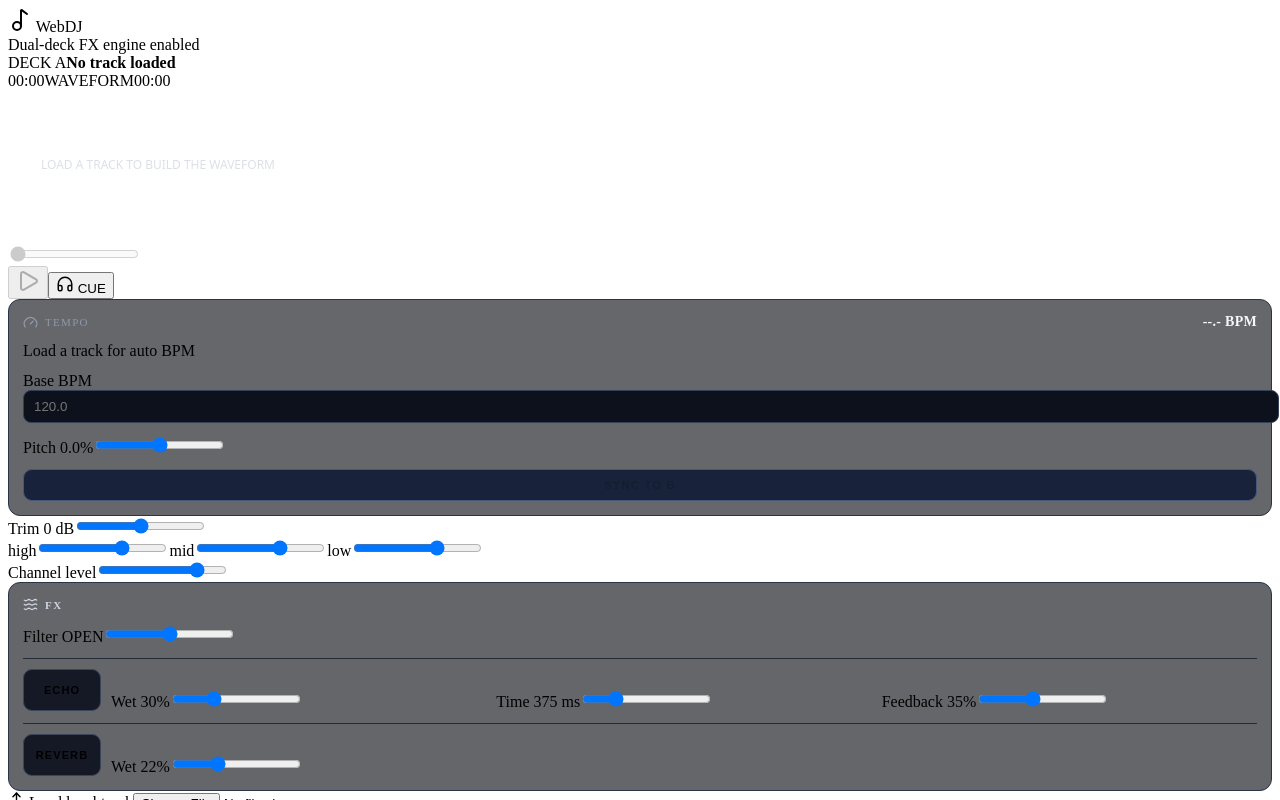
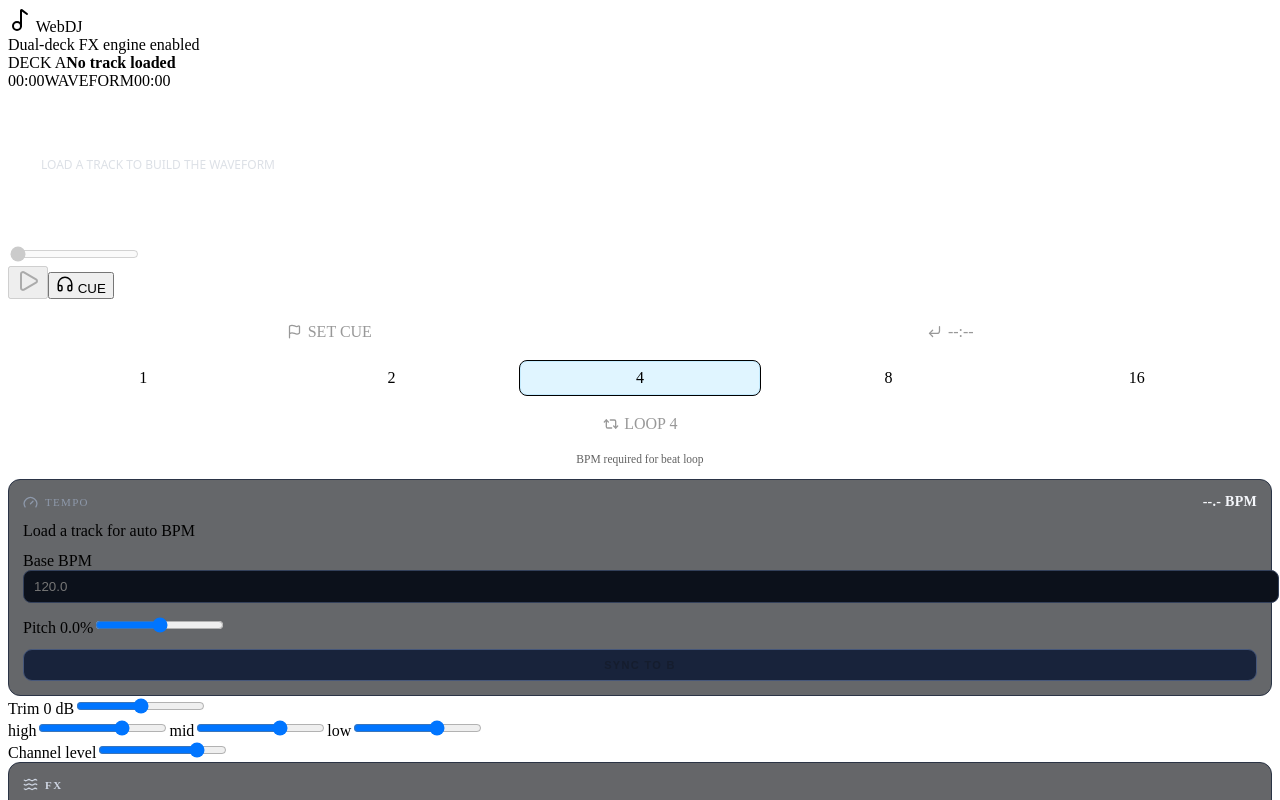
Before and after one commit to ShurexBRT/WebDJ, a React (Vite) app: page / in a window 1280 px wide. Shown: the top 800 px of the page. Built offline with nearby package versions, Linux system fonts and the light colour scheme; the HTML template or start-up script is replaced by a standard one.

Commit message:
Integrate cue point and loop controls into decks

```diff
--- a/src/features/deck/Deck.tsx
+++ b/src/features/deck/Deck.tsx
@@ -4,6 +4,7 @@ import { getAudioEngine } from '../../audio/AudioEngine'
 import { analyzeFileBpm } from '../../audio/bpmAnalysis'
 import { formatTime, progressFromTime, timeFromProgress } from '../../audio/transport'
 import { decodeWaveform } from '../../audio/waveform'
+import { CueLoopControls } from '../../components/CueLoopControls'
 import { EffectsPanel } from '../../components/EffectsPanel'
 import { LevelMeter } from '../../components/LevelMeter'
 import { TempoControls } from '../../components/TempoControls'
@@ -95,6 +96,7 @@ export function Deck({ side }: { side: DeckId }) {
         <button className="transport-button" onClick={togglePlayback} disabled={!deck.trackName} aria-label={`${deck.isPlaying ? 'Pause' : 'Play'} deck ${side}`}>{deck.isPlaying ? <Pause /> : <Play />}</button>
         <button className={`cue-button${deck.cueEnabled ? ' active' : ''}`} onClick={async () => { await engine.initialize(); const enabled = !deck.cueEnabled; setDeckCue(side, enabled); engine.setDeckCue(side, enabled) }} aria-pressed={deck.cueEnabled} aria-label={`Cue deck ${side}`}><Headphones size={18} /> CUE</button>
       </div>
+      <CueLoopControls deckId={side} />
       <TempoControls deckId={side} />
       <div className="channel-strip">
         <LevelMeter label={`Deck ${side} level`} readLevel={readLevel} />
```
